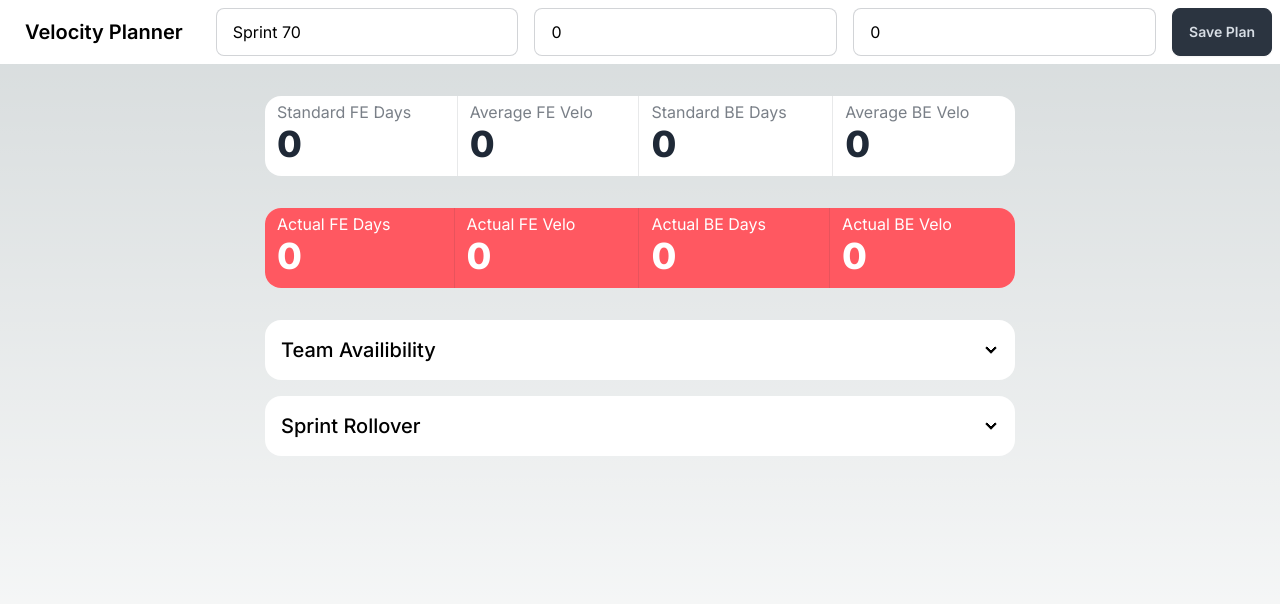
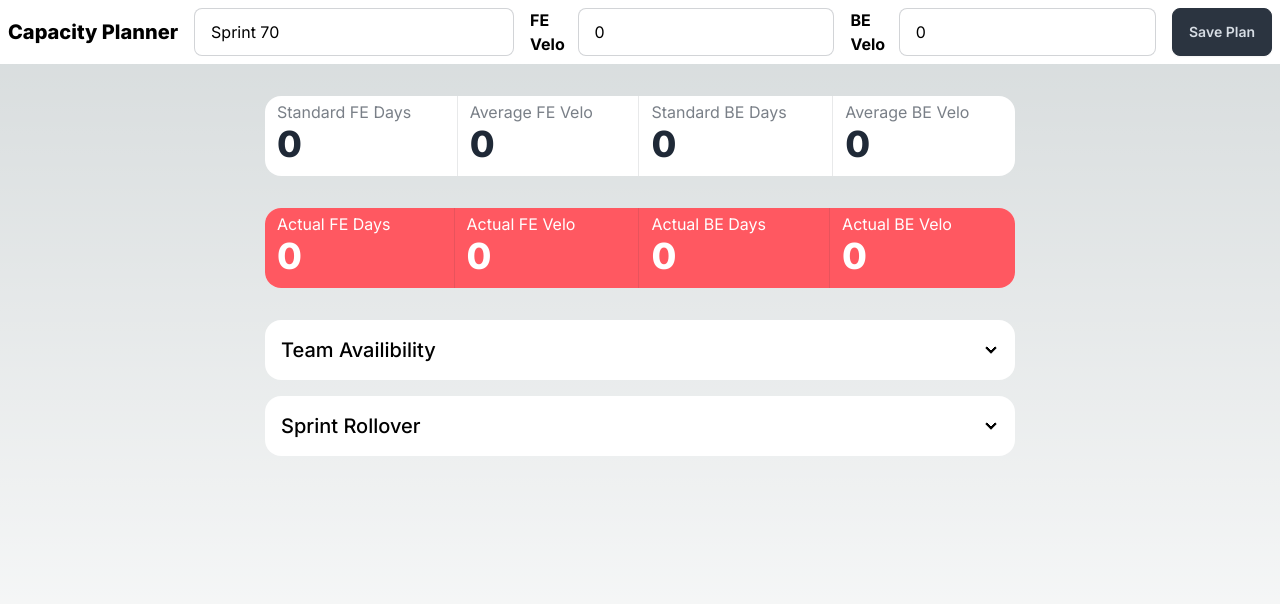
Before and after one commit to jordanpapaleo/capacity-planner, a Next.js app: page / in a window 1280 px wide. Shown: the top 604 px of the page. Built offline with nearby package versions, Linux system fonts and the light colour scheme.

Commit message:
Naming cleanup

```diff
--- a/package.json
+++ b/package.json
@@ -1,5 +1,5 @@
 {
-  "name": "velocity-planner",
+  "name": "capacity-planner",
   "version": "0.1.0",
   "private": true,
   "scripts": {
--- a/src/app/layout.tsx
+++ b/src/app/layout.tsx
@@ -5,7 +5,7 @@ import './globals.css'
 const inter = Inter({ subsets: ['latin'] })
 
 export const metadata: Metadata = {
-  title: 'Velocity Planner',
+  title: 'Capacity Planner',
   description: 'Tool used to plan out a sprint based on rollover and availibility',
 }
 
--- a/src/app/page.tsx
+++ b/src/app/page.tsx
@@ -93,22 +93,28 @@ export default function Home() {
   return (
     <main className="min-h-screen mb-16">
       <header className="navbar gap-4 bg-base-100 mb-8">
-        <a className="btn btn-ghost text-xl">Velocity Planner</a>
+        <h1 className="font-extrabold text-xl whitespace-nowrap">Capacity Planner</h1>
         <Input value={title} placeholder="Title" onChange={(e) => {
           setTitle(e.target.value)
         }} />
+        <div>
+          <strong>FE Velo</strong>
           <Input value={averageVelocity.fe} placeholder="FE Average Velo" onChange={(e) => {
             setAverageVelocity({
               ...averageVelocity,
               fe: ~~e.target.value
             })
           }} />
+        </div>
+        <div>
+          <strong>BE Velo</strong>
           <Input value={averageVelocity.be} placeholder="BE Average Velo" onChange={(e) => {
             setAverageVelocity({
               ...averageVelocity,
               be: ~~e.target.value
             })
           }} />
+        </div>
         <button className="btn btn-neutral" type="button" onClick={() => {
           console.log(JSON.stringify({ actualDays, actualVelocity }, null, 2))
         }}>Save Plan</button>
```
Lines whose indentation alone changed are shown as unchanged.
